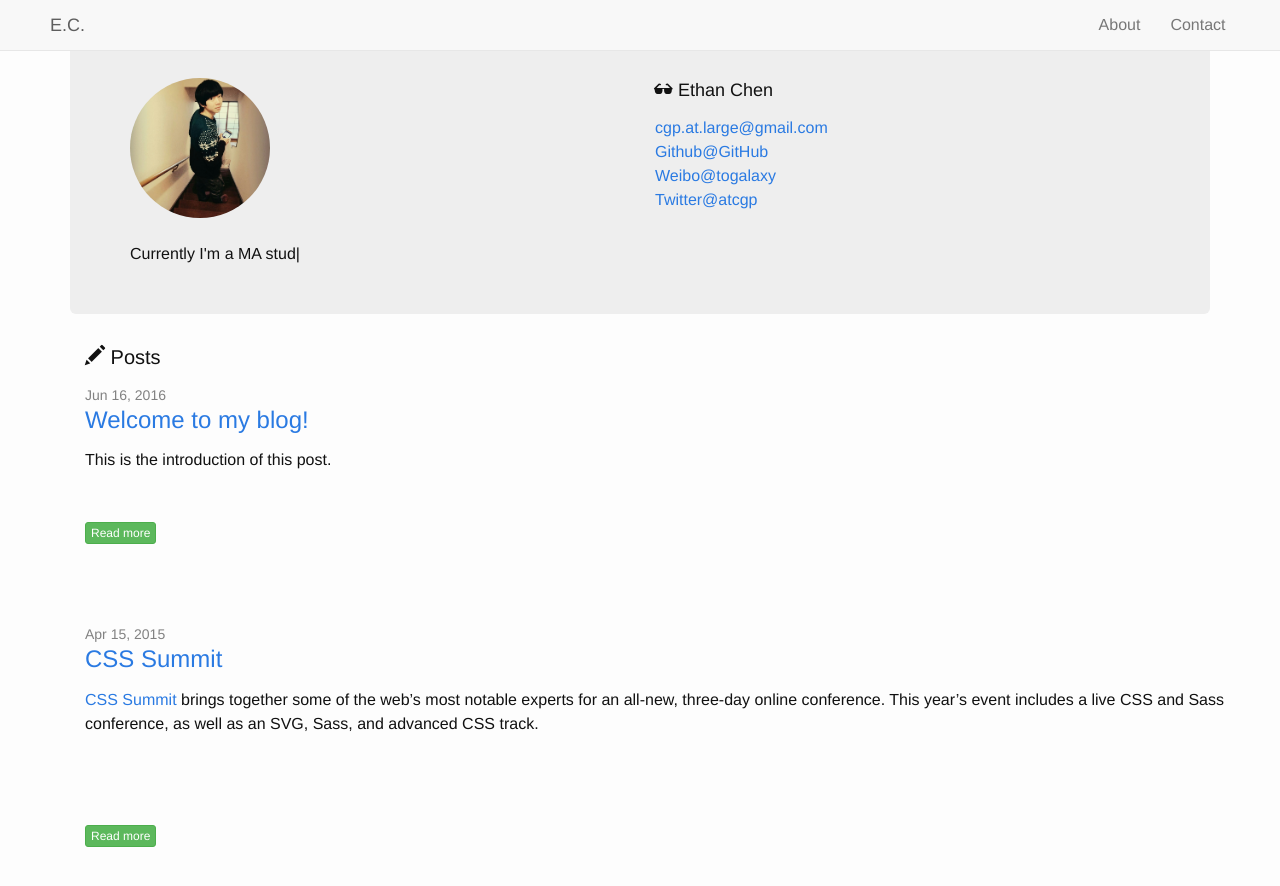
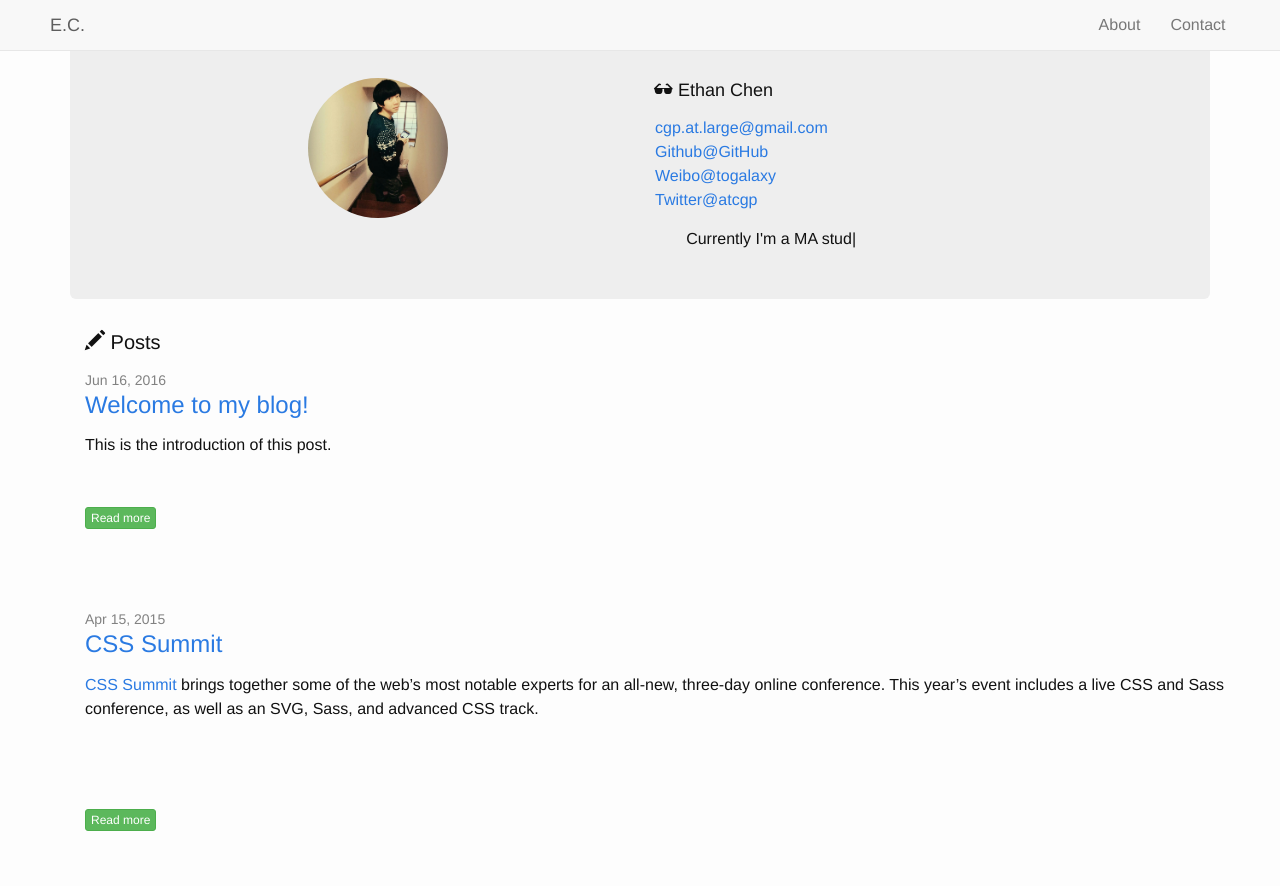
Before and after one commit to B3nnyL/intokyo.github.io, a Jekyll site: the page built from index.html, in a window 1280 px wide and 900 px high. Shown: the top 886 px of the window. Built offline with Jekyll 4.4.1, drawn with Linux system fonts in a browser that asks for light colours; nearby versions of some CDN libraries; the list of posts is cut into pages by our own code.

Commit message:
small fixes

```diff
--- a/index.html
+++ b/index.html
@@ -5,10 +5,8 @@ layout: default
 <div class="jumbotron">
 	<div class="row">
 	  <div class="col-sm-6">
-		<img src="/img/echead.jpg" alt="Ethan Chen" class="img-circle img-responsive" width=140px height=140px>
+		<div><img src="/img/echead.jpg" alt="Ethan Chen" class="img-circle img-responsive center-block" width=140px height=140px></div>
 	    </br>
-	    {% include js.html %}
-        <span class="element"></span>
 
 	  </div>
 	  <div class="col-sm-6">
@@ -19,6 +17,8 @@ layout: default
 		  <li><a href="http://weibo.com/togalaxy">Weibo@{{ site.weibo }}</a></li>
 		  <li><a href="https://twitter.com/atcgp">Twitter@{{ site.twitter }}</a></li>
 		</ul>
+        {% include js.html %}
+        <span>&nbsp;&nbsp;&nbsp;&nbsp;&nbsp;&nbsp;&nbsp;</span><span class="element"></span>
 	  </div>
     </div>
 </div>
```
